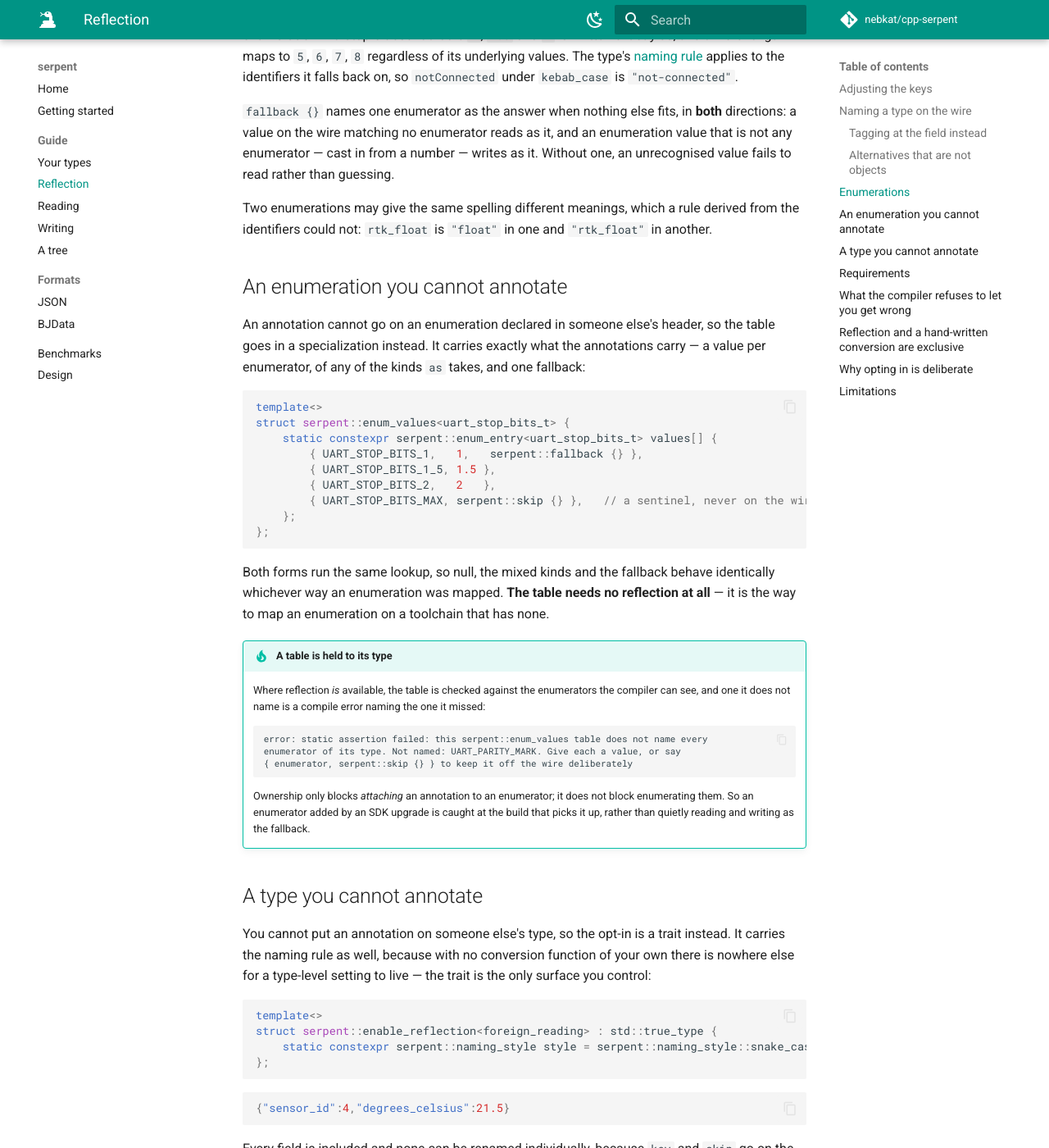
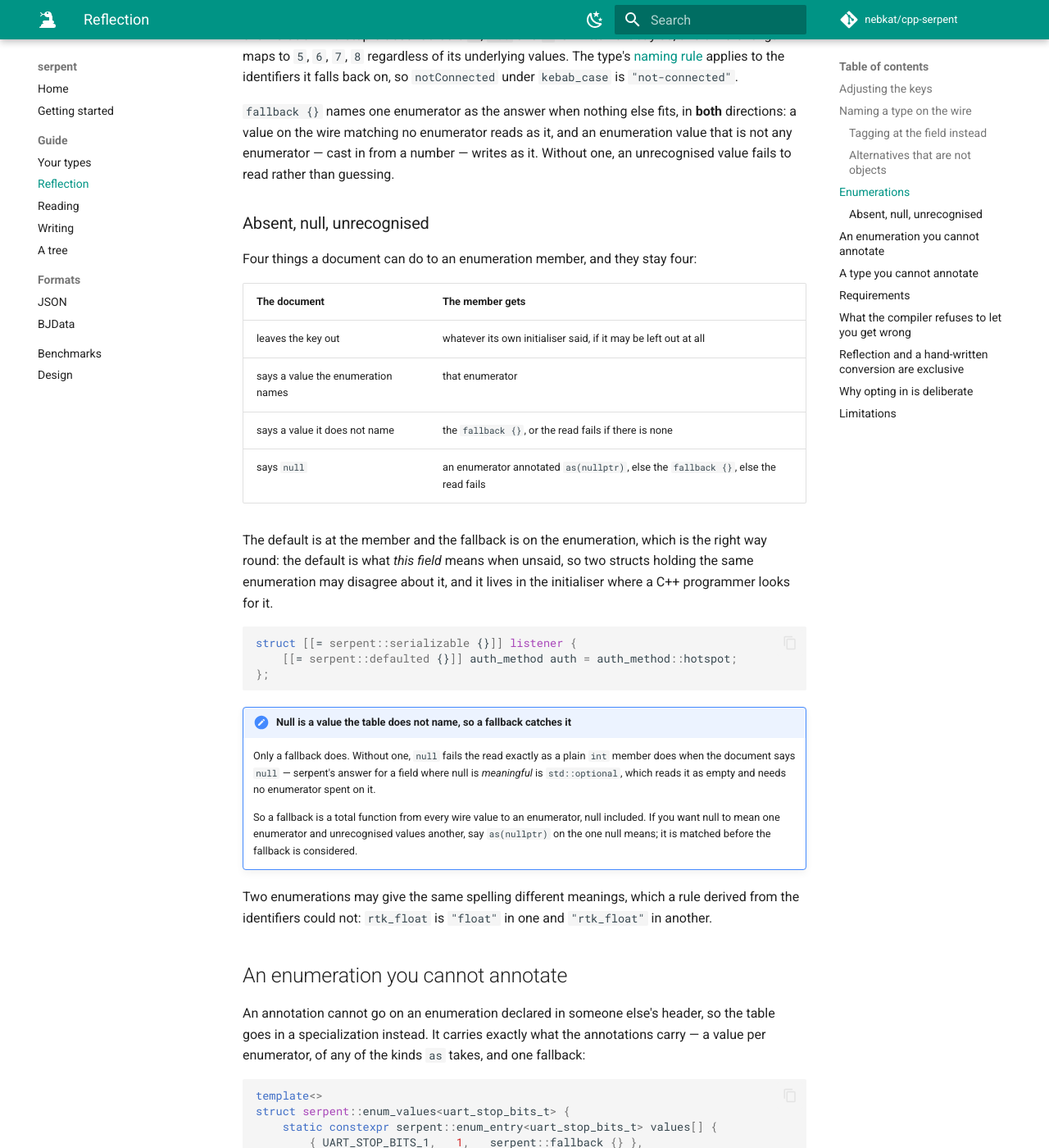
Before and after one commit to nebkat/cpp-serpent, an MkDocs documentation site: the page built from docs/reflection.md, in a window 1280 px wide and 1400 px high, scrolled down 3320 px. Shown: the whole window at 82% size. Built offline with MkDocs 1.6.1 and Material for MkDocs 9.7.7, drawn with Linux system fonts in a browser that asks for light colours; comment, search, counter and statistics services are not loaded.

Commit message:
docs(reflection): Absent, null and unrecognised are four cases, not three

````diff
--- a/docs/reflection.md
+++ b/docs/reflection.md
@@ -157,6 +157,38 @@ word length maps to `5`, `6`, `7`, `8` regardless of its underlying values. The
 a value on the wire matching no enumerator reads as it, and an enumeration value that is not any
 enumerator — cast in from a number — writes as it. Without one, an unrecognised value fails to
 read rather than guessing.
+
+### Absent, null, unrecognised
+
+Four things a document can do to an enumeration member, and they stay four:
+
+| The document | The member gets |
+|---|---|
+| leaves the key out | whatever its own initialiser said, if it may be left out at all |
+| says a value the enumeration names | that enumerator |
+| says a value it does not name | the `fallback {}`, or the read fails if there is none |
+| says `null` | an enumerator annotated `as(nullptr)`, else the `fallback {}`, else the read fails |
+
+The default is at the member and the fallback is on the enumeration, which is the right way
+round: the default is what *this field* means when unsaid, so two structs holding the same
+enumeration may disagree about it, and it lives in the initialiser where a C++ programmer looks
+for it.
+
+```cpp
+struct [[= serpent::serializable {}]] listener {
+    [[= serpent::defaulted {}]] auth_method auth = auth_method::hotspot;
+};
+```
+
+!!! note "Null is a value the table does not name, so a fallback catches it"
+
+    Only a fallback does. Without one, `null` fails the read exactly as a plain `int` member
+    does when the document says `null` — serpent's answer for a field where null is *meaningful*
+    is `std::optional`, which reads it as empty and needs no enumerator spent on it.
+
+    So a fallback is a total function from every wire value to an enumerator, null included.
+    If you want null to mean one enumerator and unrecognised values another, say
+    `as(nullptr)` on the one null means; it is matched before the fallback is considered.
 
 Two enumerations may give the same spelling different meanings, which a rule derived from the
 identifiers could not: `rtk_float` is `"float"` in one and `"rtk_float"` in another.
````
